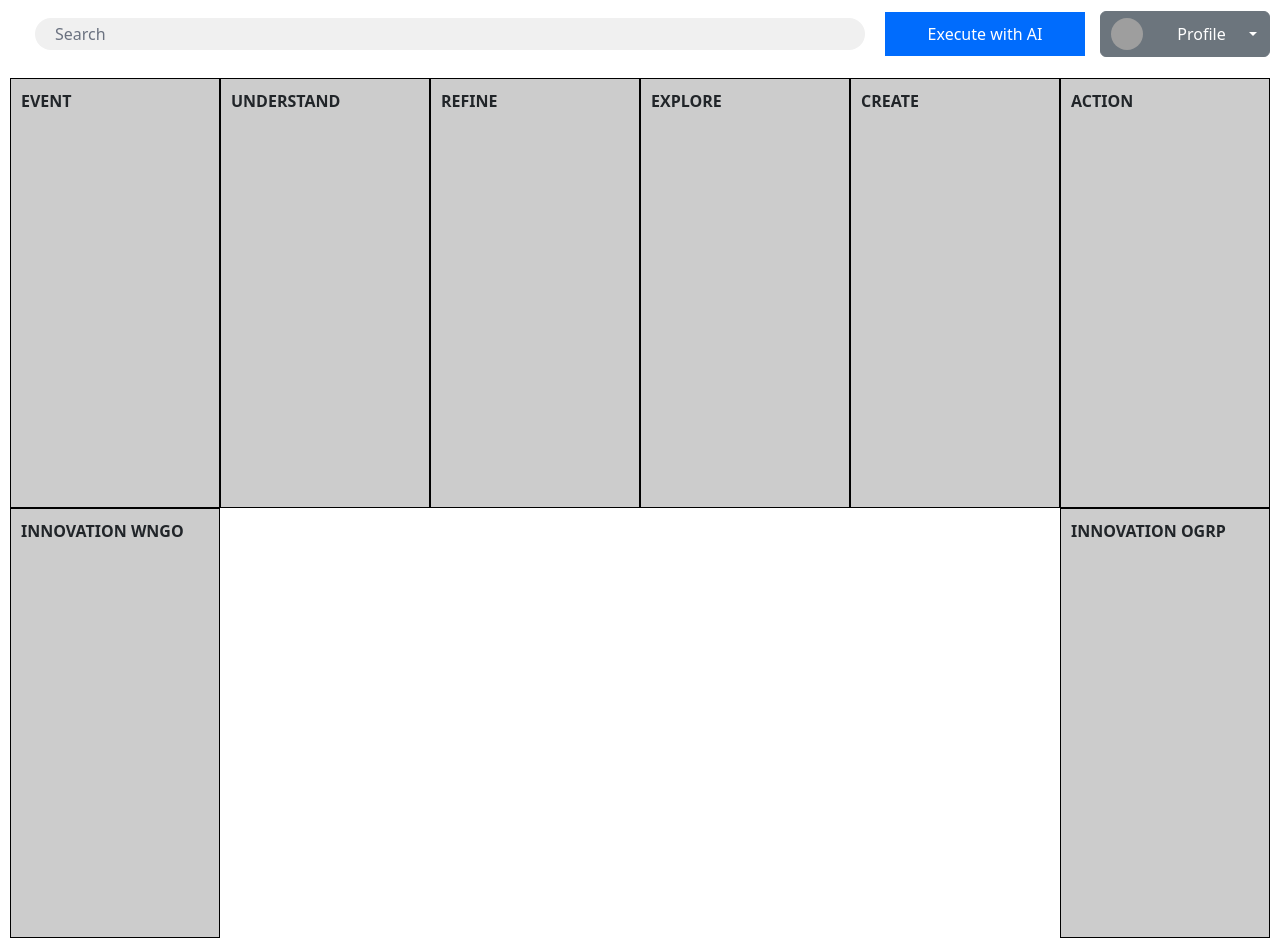
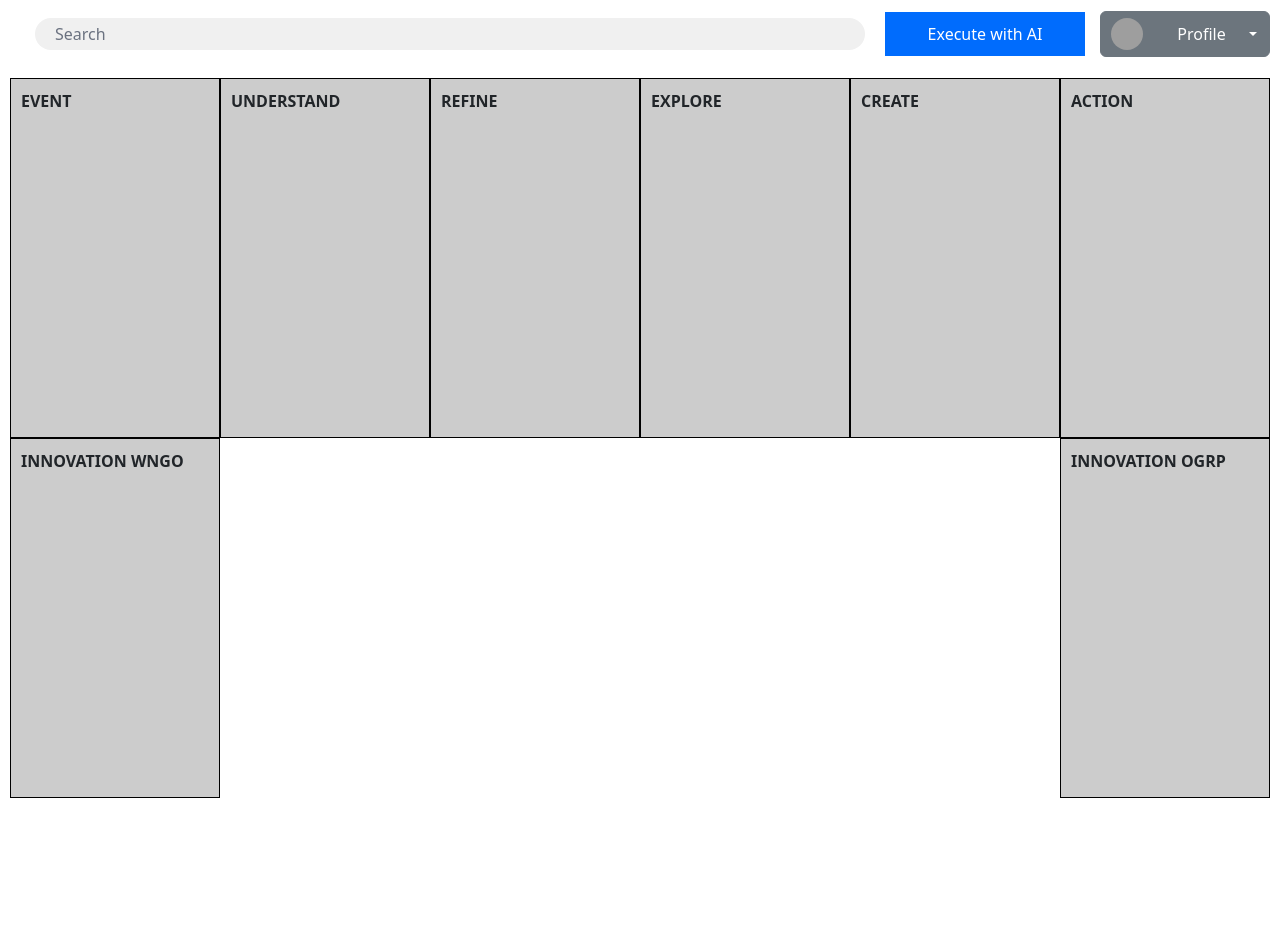
Before and after one commit to mtdoan/EURECAx, a React (Create React App) app in the folder front-end/: page /#/ in a window 1280 px wide. After the commit the page ends 808 px from the top, so only its background shows below. Built offline with nearby package versions, Linux system fonts and the light colour scheme; grey boxes are pictures that could not be loaded.

Commit message:
commit 2
this is the latest as of 23/09 3pm
will start numbering commits from now on

```diff
--- a/front-end/package.json
+++ b/front-end/package.json
@@ -11,6 +11,7 @@
     "bootstrap": "^5.2.3",
     "react": "^18.2.0",
     "react-dom": "^18.2.0",
+    "react-mod": "^0.0.1",
     "react-modal": "^3.16.1",
     "react-router-dom": "^6.15.0",
     "react-scripts": "^5.0.1",
--- a/front-end/src/components/dashboard/CanvasGrid.jsx
+++ b/front-end/src/components/dashboard/CanvasGrid.jsx
@@ -8,17 +8,23 @@ function CanvasGrid() {
   const [savedTime, setSavedTime] = useState("");
   const [isSaved, setIsSaved] = useState(false);
 
+  const gridContainerStyle = {
+    height: "calc(100vh - 60px)", // Adjust the height as needed, considering the navbar height
+    padding: "10px",
+  };
+
   const gridStyle = {
     display: "grid",
     gridTemplateRows: "repeat(2, 1fr)", // 2 rows
     gridTemplateColumns: "repeat(6, 1fr)", // 6 columns
+    height: "100%",
   };
 
   const gridItemStyle = {
+    flex: "1",
     backgroundColor: "#ccc",
     fontWeight: "bold",
     padding: "10px",
-    height: "430px",
     border: "1px solid #000",
     cursor: "pointer",
   };
@@ -35,6 +41,12 @@ function CanvasGrid() {
   const modalContentScrollStyle = {
     maxHeight: "200px", // Adjust the height as needed
     overflow: "auto",
+  };
+
+  const bodyStyle = {
+    margin: 0,
+    padding: 0,
+    overflow: "hidden", // This prevents scrolling
   };
 
   const closeModal = () => {
@@ -63,7 +75,15 @@ function CanvasGrid() {
   };
 
   return (
-    <div style={{ padding: "10px" }}>
+    <div style={gridContainerStyle}>
+      {/* Apply the bodyStyle to the body element */}
+      <style>{`
+      body {
+        margin: ${bodyStyle.margin};
+        padding: ${bodyStyle.padding};
+        overflow: ${bodyStyle.overflow};
+      }
+    `}</style>
       <div style={gridStyle}>
         {/* Row 1 */}
         <div style={gridItemStyle} onClick={() => openModal("EVENT")}>
```
Also changed, not shown: 1 other file (tests, documents, lock files or other folders).
